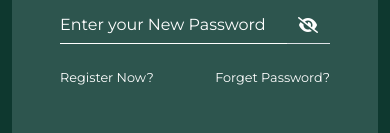
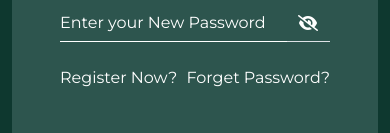
Before and after one commit to Mohammed-A7med/PMS, a React app: page /#/ in a window 390 px wide. Shown: the part 509-642 px from the top of the page. Built offline with nearby package versions, Linux system fonts and the light colour scheme; the HTML template or start-up script is replaced by a standard one.

Commit message:
Media Querie for login

```diff
--- a/src/modules/Authentication/components/Login/Login.module.css
+++ b/src/modules/Authentication/components/Login/Login.module.css
@@ -1,3 +1,9 @@
 .text-link{
-    font-size: 0.8rem;
+    font-size: 1rem;
 }
+
+@media (min-width: 480px) {
+    .text-link{
+        font-size: .8rem;
+    }
+  }
```
